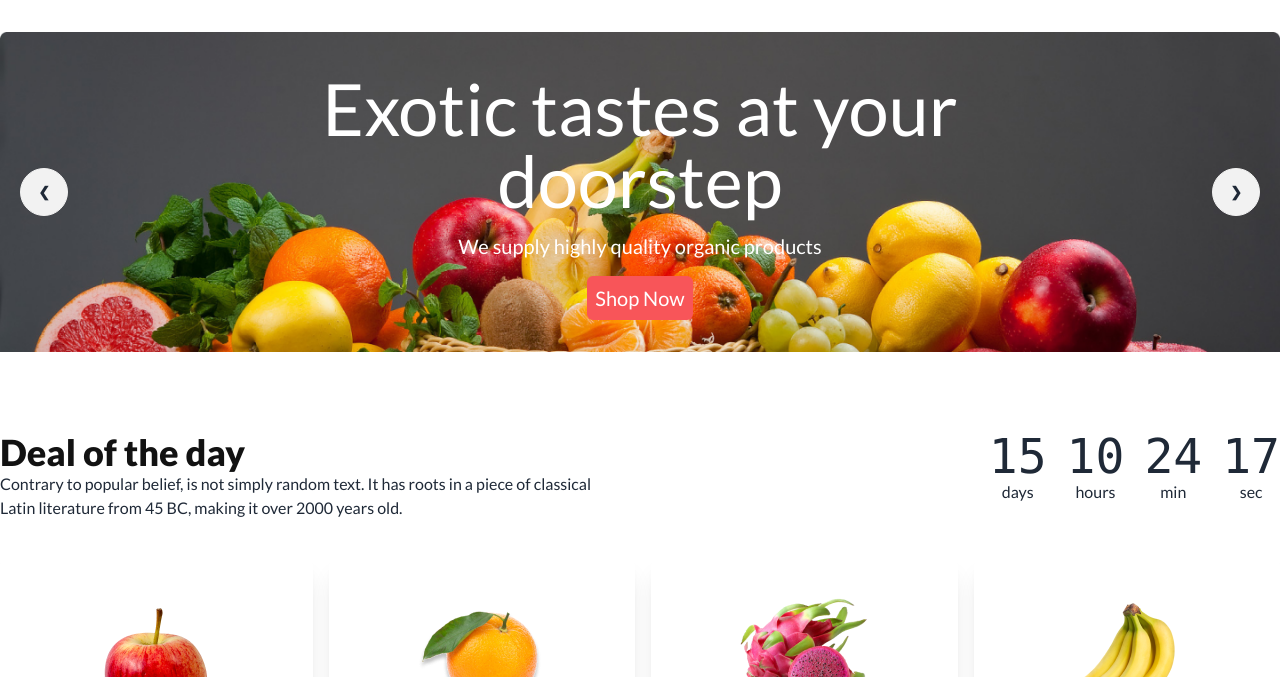
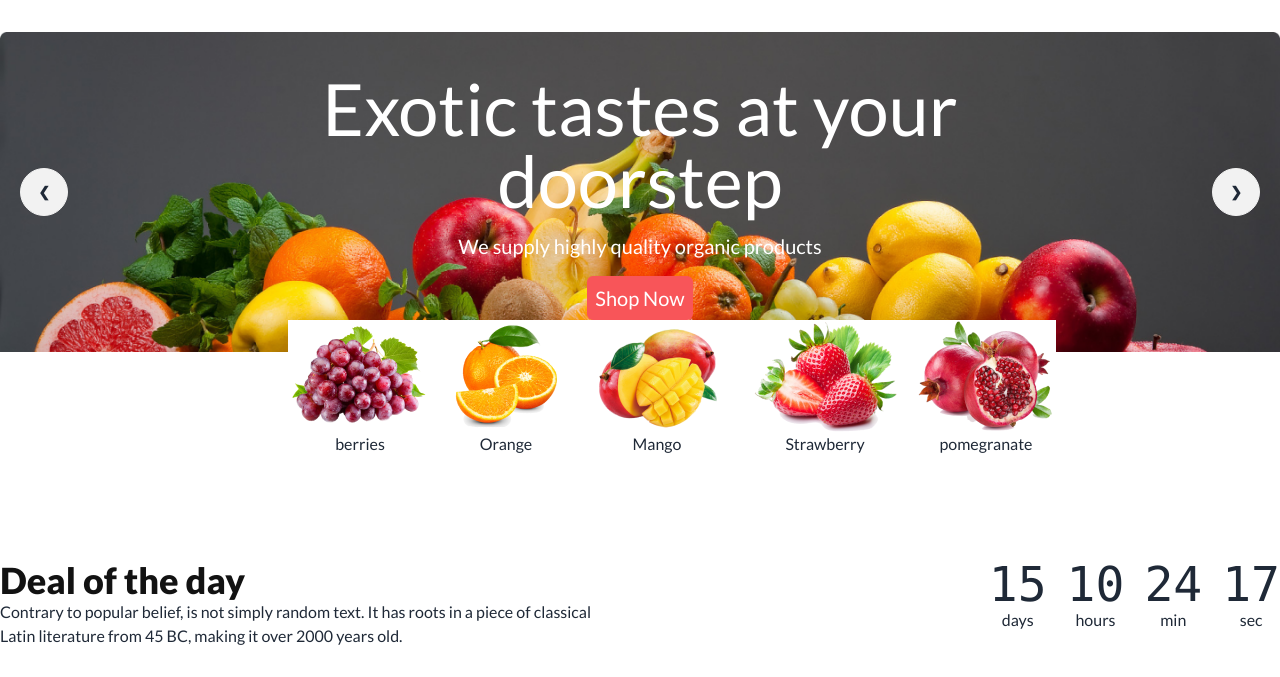
Before and after one commit to smhabib99-99/fruit-burst-assignment-03, a plain HTML site: page index.html in a window 1280 px wide. Shown: the part 108-785 px from the top of the page. Drawn offline with nearby package versions, Linux system fonts and the light colour scheme; grey boxes are pictures that could not be loaded; files whose address does not match are found by name.

Commit message:
banner bonus position relative done

```diff
--- a/index.html
+++ b/index.html
@@ -170,10 +170,10 @@
             </div>
         </section> -->
 
+<!-- Banner Section starts here exotic tastes at your doorsteps -->
 
-
-        <section>
-            <div class="carousel w-full">
+        <section class="relative pb-32">
+            <div class="carousel relative w-full">
                 <div id="slide1" class="carousel-item relative w-full">
                     <div class="bg-cover text-center text-white h-80 w-full"
                         style="background-image: url('./images/banner1.png')">
@@ -255,7 +255,57 @@
                         <a href="#slide1" class="btn btn-circle">❯</a>
                     </div>
                 </div>
+
+
+                <!-- sticky div of exotic tastes at your door steps -->
+
+                <!-- <div class="container flex justify-evenly px-40 mx-40 max-h-40 items-center
+                max-w-3xl top-72 z-auto left-32 bg-white absolute">
+                    <div>
+                        <img src="./images/fruit1.png" alt="">
+                        <p class="">Strawberry</p>
+                    </div>
+                    <div><img src="./images/fruit2.png" alt=""></div>
+                    <div><img src="./images/fruit3.png" alt=""></div>
+                    <div><img src="./images/fruit4.png" alt=""></div>
+                    <div><img src="./images/fruit5.png" alt=""></div>
+                </div> -->
+
+
+
             </div>
+
+
+            <!-- Banner down portion position relateive done -->
+
+            <div class="container text-center flex justify-between mx-40 max-h-44 items-center
+            max-w-3xl top-72 z-auto left-32 bg-white absolute">
+                <div>
+                    <img src="./images/fruit1.png" alt="">
+                    <p class="">berries</p>
+                </div>
+                <div>
+                    <img src="./images/fruit2.png" alt="">
+                    <p>Orange</p>
+                </div>
+                <div>
+                    <img src="./images/fruit3.png" alt="">
+                    <p>Mango</p>
+                </div>
+                <div>
+                    <img src="./images/fruit4.png" alt="">
+                    <p>Strawberry</p>
+                </div>
+                <div>
+                    <img src="./images/fruit5.png" alt="">
+                    <p>pomegranate</p>
+                </div>
+            </div>
+
+
+
+
+
         </section>
 
 
```
